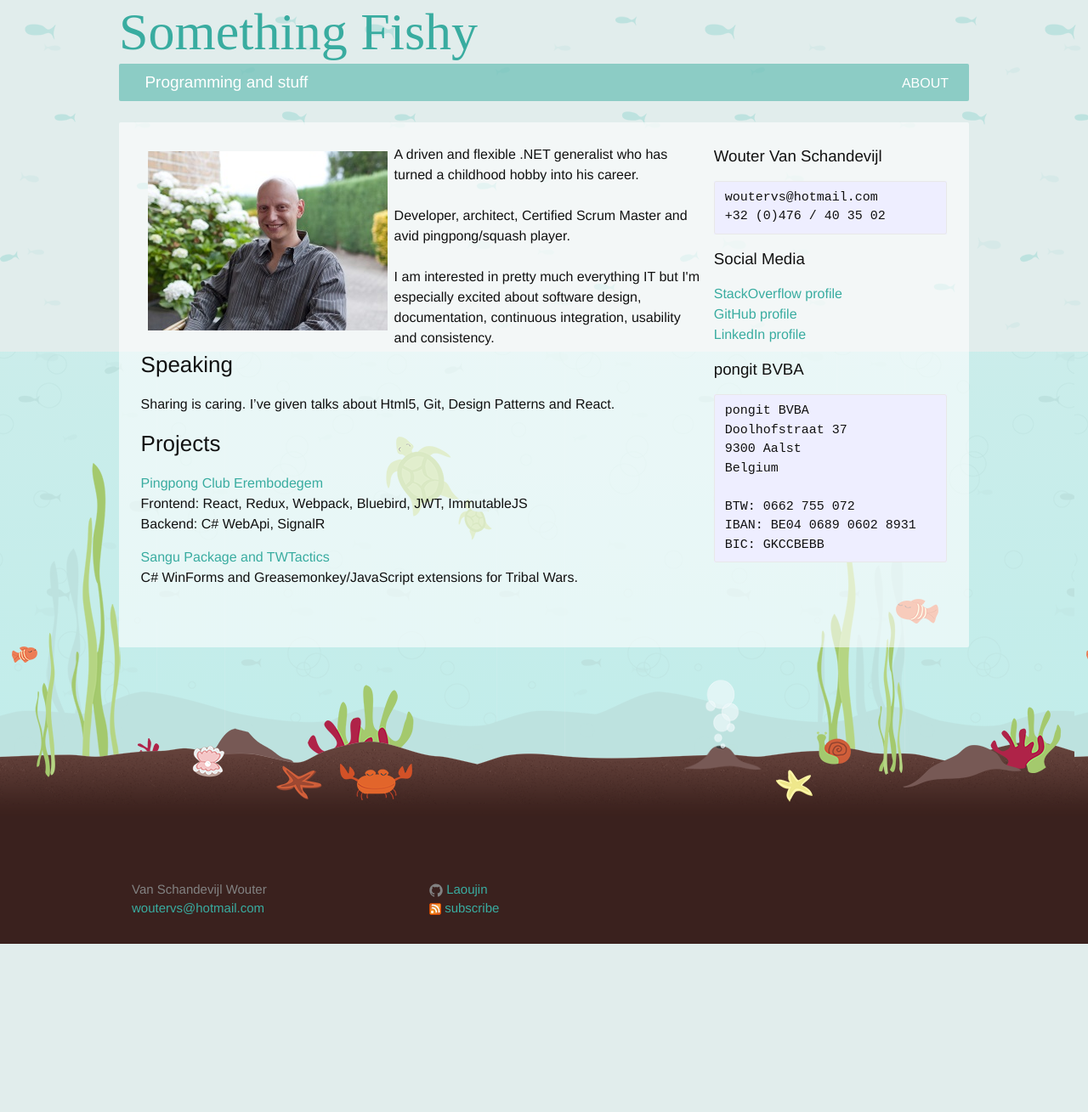
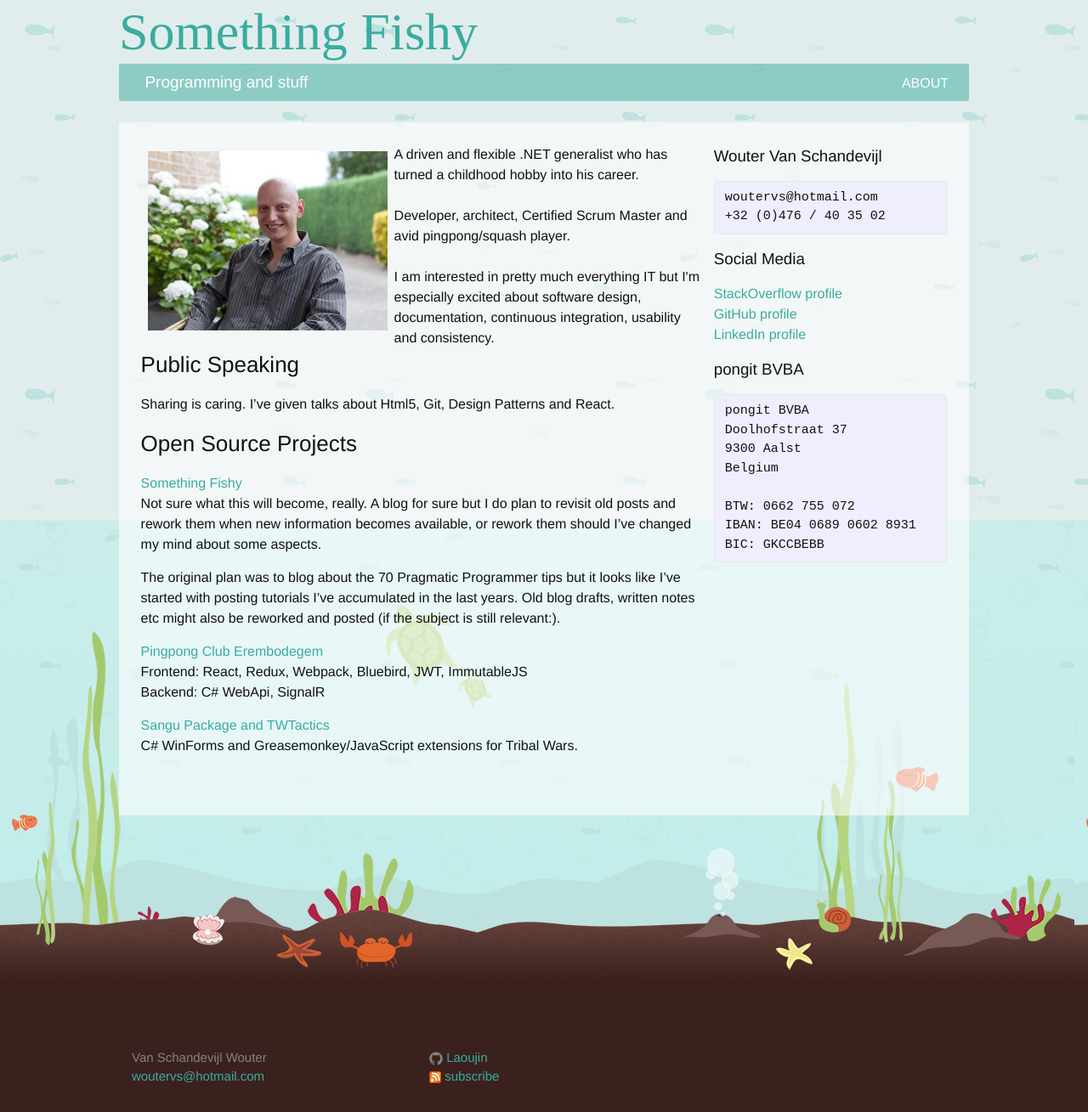
Before and after one commit to Laoujin/bliki, a Jekyll site: the page built from about.md, in a window 1280 px wide. Shown: the whole page at 85% size. Built offline with Jekyll 4.4.1, drawn with Linux system fonts in a browser that asks for light colours; some web fonts are replaced; before the commit the page ends 1111 px from its top, so only the background shows below that.

Commit message:
about-me: open source projects

```diff
--- a/about.md
+++ b/about.md
@@ -4,19 +4,30 @@ title: About pongit
 permalink: /about
 ---
 
-### Speaking
+### Public Speaking
 
 Sharing is caring. I've given talks about Html5, Git, Design Patterns and React.
 
 
-### Projects
+### Open Source Projects
+
+[Something Fishy][project-bliki]
+Not sure what this will become, really. A blog for sure but I do plan to revisit old posts and rework them
+when new information becomes available, or rework them should I've changed my mind about some aspects.
+
+The original plan was to blog about the 70 Pragmatic Programmer tips but it looks like I've started with posting
+tutorials I've accumulated in the last years. Old blog drafts, written notes etc might also be reworked and posted
+(if the subject is still relevant:).
+
 
 [Pingpong Club Erembodegem][project-ttc]
 Frontend: React, Redux, Webpack, Bluebird, JWT, ImmutableJS
 Backend: C# WebApi, SignalR
+
 
 [Sangu Package and TWTactics][project-sangu]
 C# WinForms and Greasemonkey/JavaScript extensions for Tribal Wars.
 
 [project-sangu]: http://sangu.be
 [project-ttc]: http://ttc-erembodegem.be
+[project-bliki]: https://github.com/be-pongit/be-pongit.github.io
```
